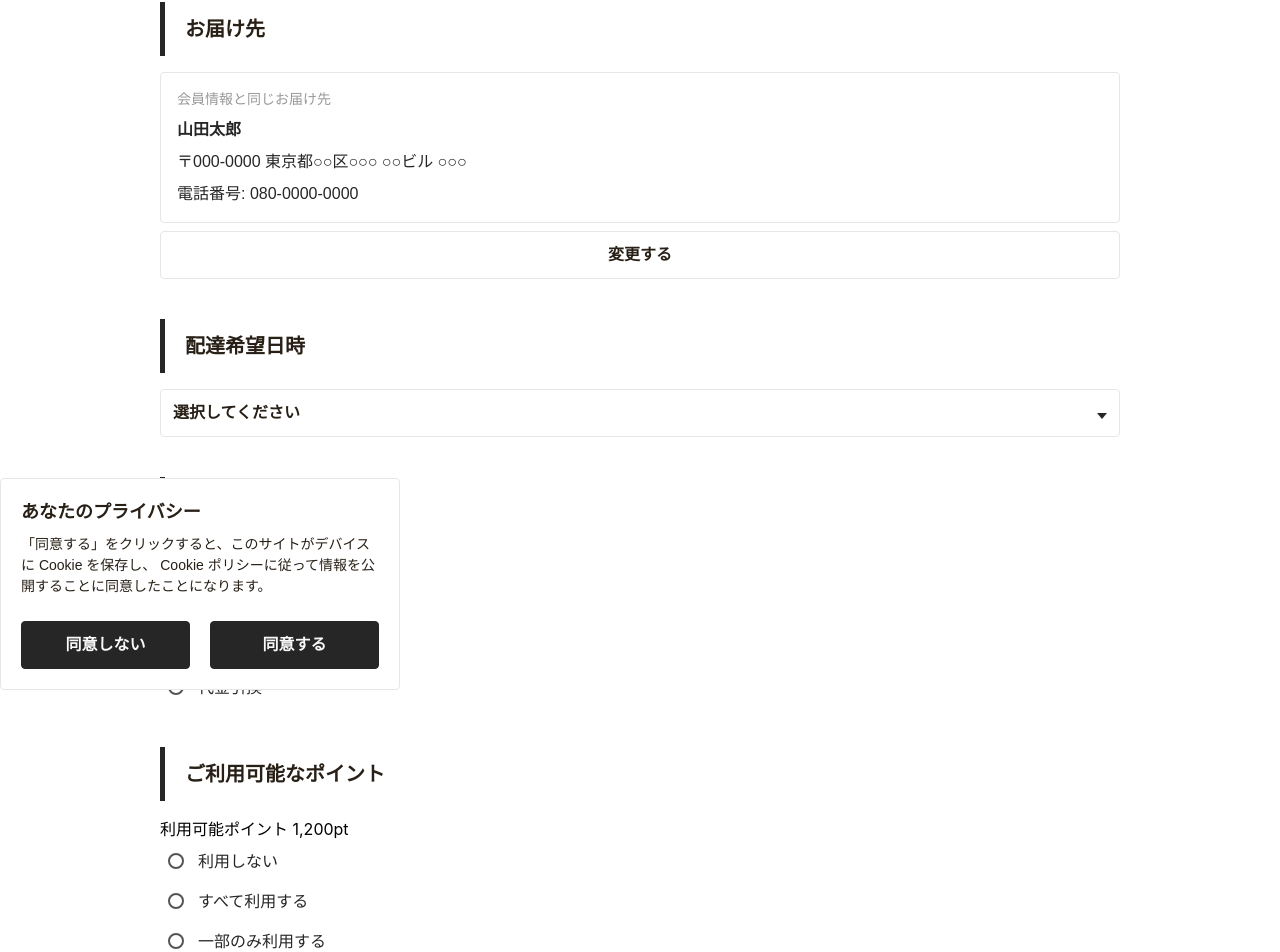
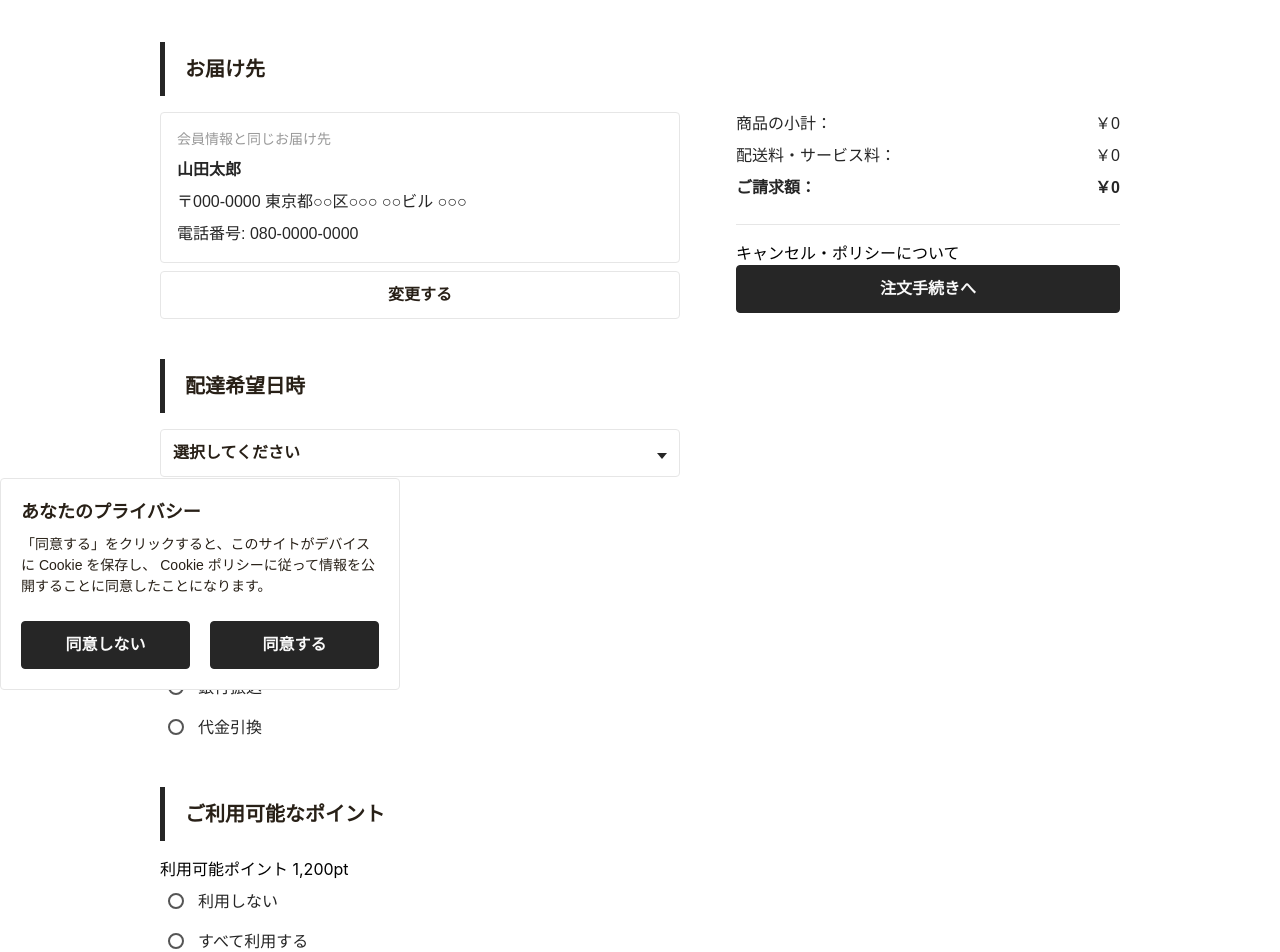
Before and after one commit to Leopard0505/furniture-ec-front-v2, a React (Vite) app: page /checkout in a window 1280 px wide. Shown: the part 110-1062 px from the top of the page. Built offline with nearby package versions, Linux system fonts and the light colour scheme.

Commit message:
#31 fix: レイアウトを修正した

```diff
--- a/src/assets/css/variables.css
+++ b/src/assets/css/variables.css
@@ -2,6 +2,7 @@
   /* width */
   --container-width: 960px;
   --container-inner-width: 680px;
+  --container-inner-width-without-cart-summary: 520px;
 
   /* フォント */
   --font-family: Noto Sans JP,
--- a/src/components/CheckoutCouponAvailable/CheckoutCouponAvailable.module.scss
+++ b/src/components/CheckoutCouponAvailable/CheckoutCouponAvailable.module.scss
@@ -1,4 +1,4 @@
 .wrapper {
-  width: var(--container-width);
+  width: var(--container-inner-width-without-cart-summary);
   margin: 0 auto 40px;
 }
--- a/src/components/CheckoutDeliveryAddress/CheckoutDeliveryAddress.module.scss
+++ b/src/components/CheckoutDeliveryAddress/CheckoutDeliveryAddress.module.scss
@@ -1,5 +1,5 @@
 .wrapper {
-  width: var(--container-width);
+  width: var(--container-inner-width-without-cart-summary);
   margin: 40px auto;
 }
 
--- a/src/components/CheckoutDeliveryDateTime/CheckoutDeliveryDateTime.module.scss
+++ b/src/components/CheckoutDeliveryDateTime/CheckoutDeliveryDateTime.module.scss
@@ -1,5 +1,5 @@
 .wrapper {
-  width: var(--container-width);
+  width: var(--container-inner-width-without-cart-summary);
   margin: 0 auto 40px;
 }
 
--- a/src/components/CheckoutPaymentMethod/CheckoutPaymentMethod.module.scss
+++ b/src/components/CheckoutPaymentMethod/CheckoutPaymentMethod.module.scss
@@ -1,4 +1,4 @@
 .wrapper {
-  width: var(--container-width);
+  width: var(--container-inner-width-without-cart-summary);
   margin: 0 auto 40px;
 }
--- a/src/components/CheckoutPointAvailable/CheckoutPointAvailable.module.scss
+++ b/src/components/CheckoutPointAvailable/CheckoutPointAvailable.module.scss
@@ -1,4 +1,4 @@
 .wrapper {
-  width: var(--container-width);
+  width: var(--container-inner-width-without-cart-summary);
   margin: 0 auto 40px;
 }
--- /dev/null
+++ b/src/routes/Checkout/Checkout.module.scss
@@ -0,0 +1,11 @@
+.wrapper {
+  width: var(--container-width);
+  margin: 40px auto;
+
+  display: flex;
+  gap: 56px;
+}
+
+.summary {
+  margin-top: calc(40px + 70px); // margin-top + section title height
+}
--- a/src/routes/Checkout/Checkout.tsx
+++ b/src/routes/Checkout/Checkout.tsx
@@ -1,11 +1,14 @@
+import { CartSummary } from "../../components/CartSummary/CartSummary";
 import { CheckoutCouponAvailable } from "../../components/CheckoutCouponAvailable/CheckoutCouponAvailable";
 import { CheckoutDeliveryAddress } from "../../components/CheckoutDeliveryAddress/CheckoutDeliveryAddress";
 import { CheckoutDeliveryDateTime } from "../../components/CheckoutDeliveryDateTime/CheckoutDeliveryDateTime";
 import { CheckoutPaymentMethod } from "../../components/CheckoutPaymentMethod/CheckoutPaymentMethod";
 import { CheckoutPointAvailable } from "../../components/CheckoutPointAvailable/CheckoutPointAvailable";
+import styles from "./Checkout.module.scss";
 
 export function Checkout() {
   return (
+    <div className={styles.wrapper}>
       <div>
         <CheckoutDeliveryAddress />
         <CheckoutDeliveryDateTime />
@@ -13,5 +16,9 @@ export function Checkout() {
         <CheckoutPointAvailable />
         <CheckoutCouponAvailable />
       </div>
+      <div className={styles.summary}>
+        <CartSummary />
+      </div>
+    </div>
   );
 }
```
Lines whose indentation alone changed are shown as unchanged.
